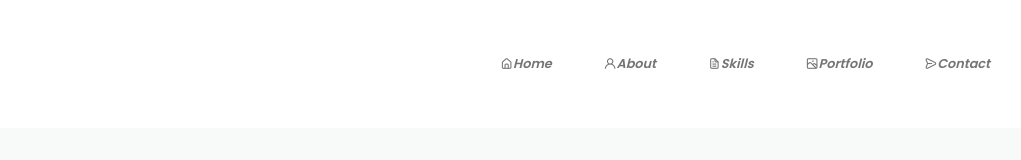
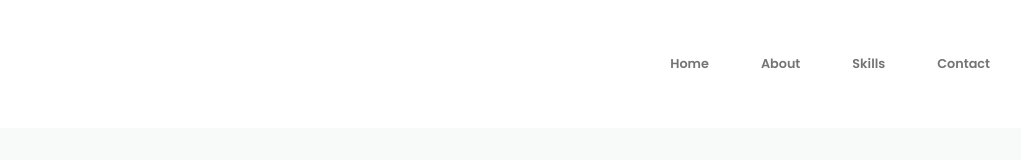
Before and after one commit to MarcinWalczak1/React-Portfolio-Page, a React (Create React App) app: page / in a window 1280 px wide. Shown: the top 160 px of the page, without its empty margins (124-1145 px from the left). Built offline with nearby package versions, Linux system fonts and the light colour scheme.

Commit message:
changes in title

```diff
--- a/src/components/header/Header.jsx
+++ b/src/components/header/Header.jsx
@@ -12,29 +12,26 @@ const Header = () => {
 
                 <div className={Toggle ? "nav_menu show-menu": "nav__menu" }>
                     <ul className="nav__list">
+
                         <li className="nav__item">
                             <a href="#home" className="nav__link">
-                                <i className="uil uil-estate nav__icon">Home</i>
+                                Home
                             </a>
                         </li>
                         <li className="nav__item">
                             <a href="#about" className="nav__link">
-                                <i className="uil uil-user nav__icon">About</i>
+                                About
                             </a>
                         </li>
                         <li className="nav__item">
                             <a href="#skills" className="nav__link">
-                                <i className="uil uil-file-alt nav__icon">Skills</i>
+                                Skills
                             </a>
                         </li>
+
                         <li className="nav__item">
                             <a href="/#" className="nav__link">
-                                <i className="uil uil-scenery nav__icon">Portfolio</i>
-                            </a>
-                        </li>
-                        <li className="nav__item">
-                            <a href="/#" className="nav__link">
-                                <i className="uil uil-message nav__icon">Contact</i>
+                                Contact
                             </a>
                         </li>
                     </ul>
@@ -43,6 +40,7 @@ const Header = () => {
                 </div>
                 <div className="nav__toggle" onClick={ () => showMenu(!Toggle
                     )}>
+                    <p className="menu">Menu</p>
                     <i className="uil uil-apps"></i>
                 </div>
             </nav>
```
